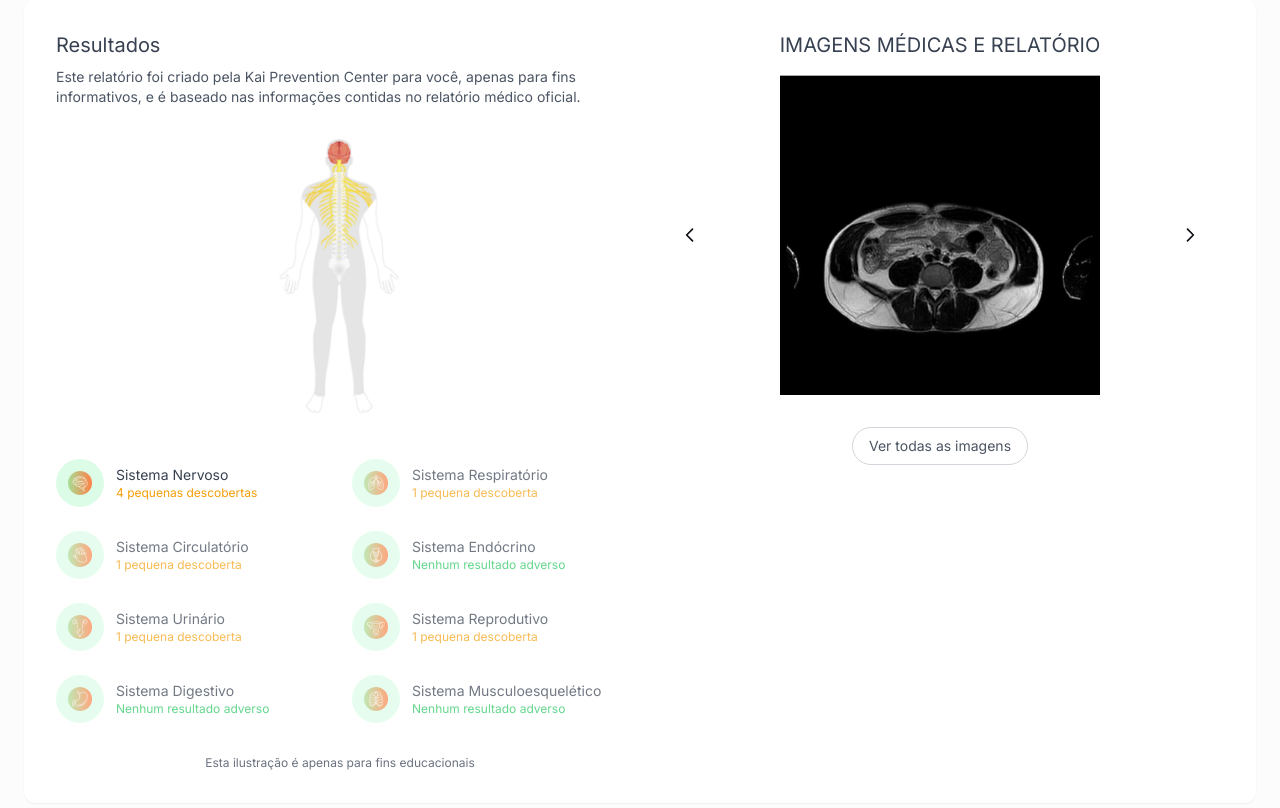
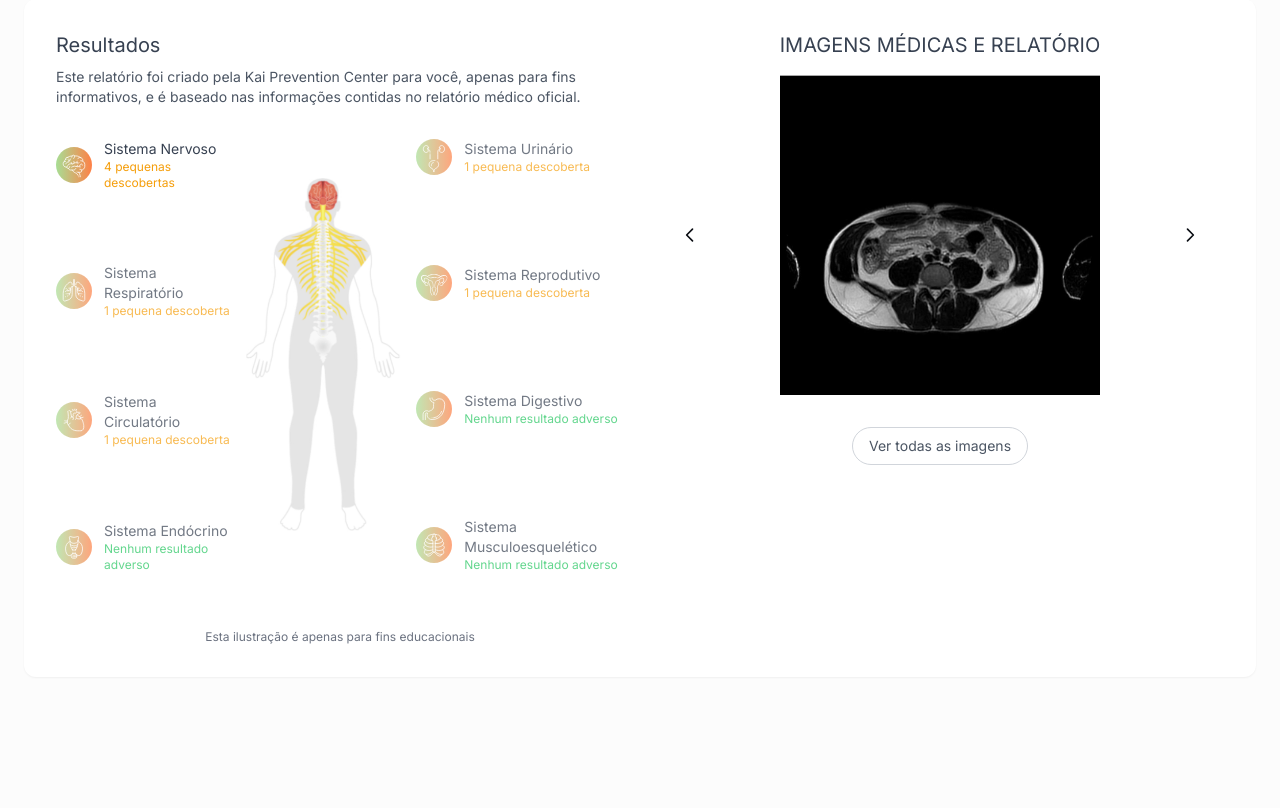
Before and after one commit to sysnee/kai-prevention-client-web, a Next.js app: page /dashboard in a window 1280 px wide. Shown: the part 500-1308 px from the top of the page. After the commit the page ends 1233 px from the top, so only its background shows below. Built offline with nearby package versions, Linux system fonts and the light colour scheme; no server answers; sample sign-in values are in the browser's storage; what @mui/material-nextjs would draw is missing.

Commit message:
Refactor BodySystemView to split systems into left and right columns, enhancing layout and organization. Update rendering logic for system buttons.

```diff
--- a/src/app/components/BodySystemView.tsx
+++ b/src/app/components/BodySystemView.tsx
@@ -91,6 +91,36 @@ export default function BodySystemView() {
             : `${count} pequenas descobertas`
     }
 
+    // Split systems into left and right columns
+    const leftSystems: SystemType[] = ['nervoso', 'respiratorio', 'circulatorio', 'endocrino'];
+    const rightSystems: SystemType[] = ['urinario', 'reprodutivo', 'digestivo', 'musculoesqueletico'];
+
+    const renderSystemButton = (systemKey: SystemType) => {
+        const system = systems[systemKey];
+        const isActive = activeSystem === systemKey;
+
+        return (
+            <div
+                key={systemKey}
+                className={`flex items-center gap-3 cursor-pointer mb-4 transition-colors duration-200 ${isActive ? 'opacity-100' : 'opacity-70'}`}
+                onMouseEnter={() => setActiveSystem(systemKey)}
+            >
+                <Image
+                    src={system.icon}
+                    alt={system.name}
+                    width={36}
+                    height={36}
+                />
+                <div>
+                    <p className="text-gray-700 text-sm">{system.name}</p>
+                    <p className={`text-xs ${system.findings > 0 ? 'text-amber-500' : 'text-green-500'}`}>
+                        {getFindingsText(system.findings)}
+                    </p>
+                </div>
+            </div>
+        );
+    };
+
     return (
         <div className="flex flex-col md:flex-row gap-8 bg-white rounded-xl shadow-sm p-8">
             <div className="md:w-1/2 flex flex-col">
@@ -102,8 +132,12 @@ export default function BodySystemView() {
                     </p>
                 </div>
 
-                <div className="flex mb-8 justify-center">
-                    <div className="relative h-72 w-48">
+                <div className="flex flex-row justify-between mb-6">
+                    <div className="flex flex-col justify-between">
+                        {leftSystems.map(renderSystemButton)}
+                    </div>
+
+                    <div className="relative h-[450px] w-48 mx-2">
                         <Image
                             src={systems[activeSystem].imagePath}
                             alt={`Ilustração ${systems[activeSystem].name}`}
@@ -112,39 +146,13 @@ export default function BodySystemView() {
                             className="transition-opacity duration-300"
                         />
                     </div>
+
+                    <div className="flex flex-col justify-between">
+                        {rightSystems.map(renderSystemButton)}
+                    </div>
                 </div>
 
-                <div className="flex-1 grid grid-cols-2 gap-6">
-                    {Object.entries(systems).map(([key, system]) => {
-                        const systemKey = key as SystemType
-                        const isActive = activeSystem === systemKey
-
-                        return (
-                            <div
-                                key={systemKey}
-                                className={`flex items-center gap-3 cursor-pointer transition-colors duration-200 ${isActive ? 'opacity-100' : 'opacity-70'}`}
-                                onMouseEnter={() => setActiveSystem(systemKey)}
-                            >
-                                <div className="w-12 h-12 flex items-center justify-center bg-green-100 rounded-full">
-                                    <Image
-                                        src={system.icon}
-                                        alt={system.name}
-                                        width={24}
-                                        height={24}
-                                    />
-                                </div>
-                                <div>
-                                    <p className="text-gray-700 text-sm">{system.name}</p>
-                                    <p className={`text-xs ${system.findings > 0 ? 'text-amber-500' : 'text-green-500'}`}>
-                                        {getFindingsText(system.findings)}
-                                    </p>
-                                </div>
-                            </div>
-                        )
-                    })}
-                </div>
-
-                <div className="mt-8 text-xs text-center text-gray-500">
+                <div className="text-xs text-center text-gray-500 mt-4">
                     Esta ilustração é apenas para fins educacionais
                 </div>
             </div>
```
